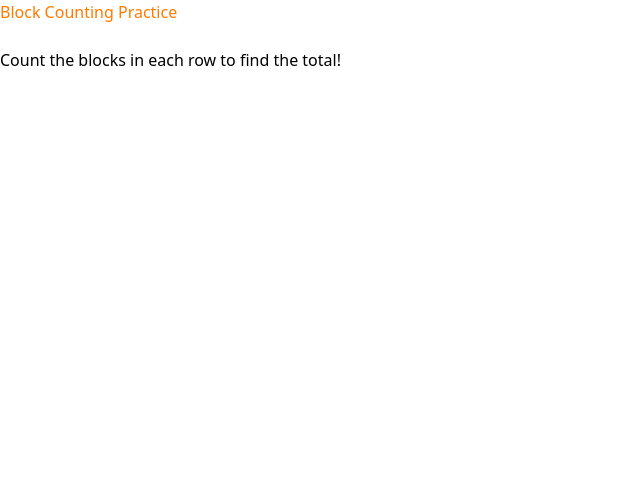
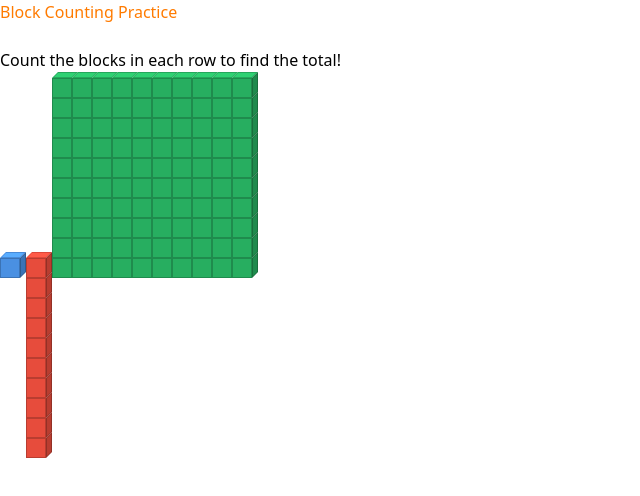
Before and after one commit to Content-Interactives/count_blocks, a React (Vite) app: page / in a window 1280 px wide. Shown: the top 496 px of the page, without its empty margins (0-640 px from the left). Built offline with nearby package versions, Linux system fonts and the light colour scheme.

Commit message:
blocks made

```diff
--- /dev/null
+++ b/src/components/Blocks.jsx
@@ -0,0 +1,176 @@
+import React from 'react';
+
+// Single unit cube
+export const OneBlock = ({ size = 20, color = '#4a90e2' }) => {
+  return (
+    <div
+      className="one-block"
+      style={{
+        width: `${size}px`,
+        height: `${size}px`,
+        backgroundColor: color,
+        border: '1px solid rgba(0,0,0,0.2)',
+        display: 'inline-block',
+        position: 'relative',
+        marginRight: `${size * 0.3}px`,
+        marginTop: `${size * 0.3}px`
+      }}
+    >
+      {/* Top face */}
+      <div style={{
+        position: 'absolute',
+        top: `-${size * 0.35}px`,
+        left: '-1px',
+        width: `${size}px`,
+        height: `${size * 0.3}px`,
+        backgroundColor: color,
+        border: '1px solid rgba(0,0,0,0.2)',
+        transform: 'skewX(-45deg)',
+        transformOrigin: 'bottom left',
+        filter: 'brightness(1.2)'
+      }} />
+      {/* Right face */}
+      <div style={{
+        position: 'absolute',
+        top: '-1.1px',
+        right: `-${size * 0.35}px`,
+        width: `${size * 0.3}px`,
+        height: `${size}px`,
+        backgroundColor: color,
+        border: '1px solid rgba(0,0,0,0.2)',
+        transform: 'skewY(-45deg)',
+        transformOrigin: 'bottom left',
+        filter: 'brightness(0.8)'
+      }} />
+    </div>
+  );
+};
+
+// Rod of 10 unit cubes
+export const TenBlock = ({ size = 20, color = '#e74c3c' }) => {
+  const cubes = Array.from({ length: 10 }, (_, i) => (
+    <div
+      key={i}
+      className="cube-in-rod"
+      style={{
+        width: `${size}px`,
+        height: `${size}px`,
+        backgroundColor: color,
+        border: '1px solid rgba(0,0,0,0.2)',
+        display: 'block',
+        position: 'relative'
+      }}
+    >
+      {/* Top face - only on the top cube (first cube) */}
+      {i === 0 && (
+        <div style={{
+          position: 'absolute',
+          top: `-${size * 0.35}px`,
+          left: '-1px',
+          width: `${size}px`,
+          height: `${size * 0.3}px`,
+          backgroundColor: color,
+          border: '1px solid rgba(0,0,0,0.2)',
+          transform: 'skewX(-45deg)',
+          transformOrigin: 'bottom left',
+          filter: 'brightness(1.2)'
+        }} />
+      )}
+      {/* Right face - on all cubes */}
+      <div style={{
+        position: 'absolute',
+        top: '-1.1px',
+        right: `-${size * 0.35}px`,
+        width: `${size * 0.3}px`,
+        height: `${size}px`,
+        backgroundColor: color,
+        border: '1px solid rgba(0,0,0,0.2)',
+        transform: 'skewY(-45deg)',
+        transformOrigin: 'bottom left',
+        filter: 'brightness(0.8)'
+      }} />
+    </div>
+  ));
+
+  return (
+    <div
+      className="ten-block"
+      style={{
+        display: 'inline-block',
+        position: 'relative',
+        marginRight: `${size * 0.3}px`,
+        marginTop: `${size * 0.3}px`
+      }}
+    >
+      <div style={{ display: 'flex', flexDirection: 'column', alignItems: 'center' }}>
+        {cubes}
+      </div>
+    </div>
+  );
+};
+
+// Flat square of 100 unit cubes (10x10)
+export const HundredBlock = ({ size = 20, color = '#27ae60' }) => {
+  const rows = Array.from({ length: 10 }, (_, rowIndex) => (
+    <div key={rowIndex} style={{ display: 'flex' }}>
+      {Array.from({ length: 10 }, (_, colIndex) => (
+        <div
+          key={colIndex}
+          className="cube-in-hundred"
+          style={{
+            width: `${size}px`,
+            height: `${size}px`,
+            backgroundColor: color,
+            border: '1px solid rgba(0,0,0,0.2)',
+            position: 'relative'
+          }}
+        >
+          {/* Top face - only on top row */}
+          {rowIndex === 0 && (
+            <div style={{
+              position: 'absolute',
+              top: `-${size * 0.35}px`,
+              left: '-1px',
+              width: `${size}px`,
+              height: `${size * 0.3}px`,
+              backgroundColor: color,
+              border: '1px solid rgba(0,0,0,0.2)',
+              transform: 'skewX(-45deg)',
+              transformOrigin: 'bottom left',
+              filter: 'brightness(1.2)'
+            }} />
+          )}
+          {/* Right face - only on rightmost column */}
+          {colIndex === 9 && (
+            <div style={{
+              position: 'absolute',
+              top: '-1.1px',
+              right: `-${size * 0.35}px`,
+              width: `${size * 0.3}px`,
+              height: `${size}px`,
+              backgroundColor: color,
+              border: '1px solid rgba(0,0,0,0.2)',
+              transform: 'skewY(-45deg)',
+              transformOrigin: 'bottom left',
+              filter: 'brightness(0.8)'
+            }} />
+          )}
+        </div>
+      ))}
+    </div>
+  ));
+
+  return (
+    <div
+      className="hundred-block"
+      style={{
+        display: 'inline-block',
+        position: 'relative',
+        marginRight: `${size * 3}px`,
+        marginTop: `${size * 0.3}px`
+      }}
+    >
+      {rows}
+    </div>
+  );
+};
--- a/src/components/CountBlocks.jsx
+++ b/src/components/CountBlocks.jsx
@@ -1,6 +1,7 @@
 import React, { useState, useEffect, useRef } from 'react';
 import confetti from 'canvas-confetti';
 import { Container } from './ui/reused-ui/Container.jsx'
+import { OneBlock, TenBlock, HundredBlock } from './Blocks'
 
 const CountBlocks = () => {
 
@@ -17,7 +18,12 @@ const CountBlocks = () => {
                 Count the blocks in each row to find the total!
             </div>
 
-
+            {/* Blocks */}
+            <div className='flex flex-wrap justify-center items-center'>
+                <OneBlock />
+                <TenBlock />
+                <HundredBlock />
+            </div>
         </Container>
 )
 };
```
